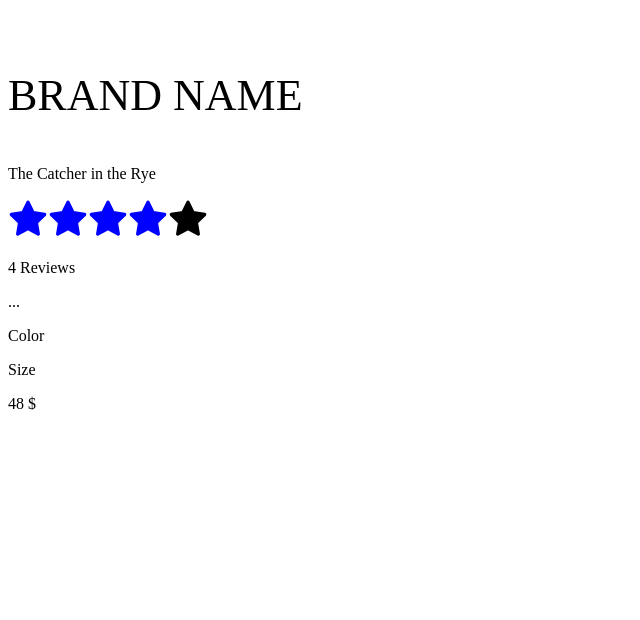
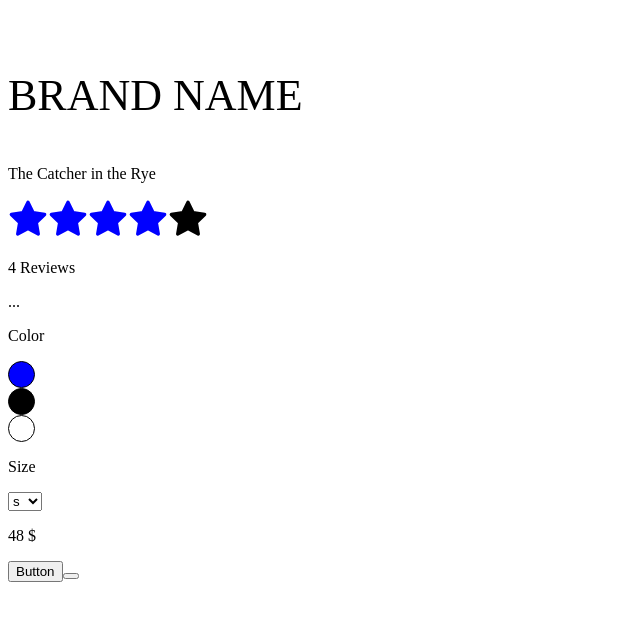
Before and after one commit to suadsuljovic/react3rdgen, a React (Vite) app in the folder react-practice/: page / in a window 1280 px wide. Shown: the top 620 px of the page, without its empty margins (0-640 px from the left). Built offline with nearby package versions, Linux system fonts and the light colour scheme.

Commit message:
class 22 prep

```diff
--- /dev/null
+++ b/react-practice/src/components/20/Button.jsx
@@ -0,0 +1,5 @@
+const Button = (props) => {
+  return <button onClick={() => props?.onClick()}>{props.title}</button>;
+};
+
+export default Button;
--- a/react-practice/src/components/20/ProductCard.jsx
+++ b/react-practice/src/components/20/ProductCard.jsx
@@ -1,4 +1,7 @@
-import Star from "./Star";
+import Button from "./Button";
+import RoundButton from "./RoundButton";
+import Select from "./Select";
+
 import Text from "./Text";
 import Rating from "./rating";
 
@@ -23,18 +26,18 @@
 
         <div>
           <Text type="t3" text="Color" />
-          {/* <RoundButton color="blue"/>
-          <RoundButton />
-          <RoundButton /> */}
+          <RoundButton color="blue" />
+          <RoundButton color="black" />
+          <RoundButton color="white" />
           <Text type="t3" text="Size" />
-          {/* <Select />  */}
+          <Select list={["s", "m", "l", "xl"]} />
         </div>
         {/* <Divider /> */}
 
         <div>
           <Text type="t4" text="48 $" />
-          {/* <Button />
-          <Button /> */}
+          <Button title="Button" />
+          <Button />
         </div>
       </div>
     </div>
--- /dev/null
+++ b/react-practice/src/components/20/RoundButton.jsx
@@ -0,0 +1,17 @@
+const RoundButton = (props) => {
+  return (
+    <div
+      style={{
+        width: 25,
+        height: 25,
+        borderRadius: 15,
+        background: props.color,
+        border: "1px solid black",
+        cursor: "pointer",
+      }}
+      onClick={() => props?.onClick()}
+    ></div>
+  );
+};
+
+export default RoundButton;
--- /dev/null
+++ b/react-practice/src/components/20/Select.jsx
@@ -0,0 +1,12 @@
+const Select = (props) => {
+  return (
+    <select>
+      {props?.list &&
+        props.list.length &&
+        props.list.map((element, index) => (
+          <option key={index}>{element}</option>
+        ))}
+    </select>
+  );
+};
+export default Select;
--- a/react-practice/src/components/20/index.jsx
+++ b/react-practice/src/components/20/index.jsx
@@ -17,6 +17,7 @@
         white: "new-white-product.jpg",
         black: "new-black-product.jpg",
       },
+      sizes: ["m", "l", "xl"],
       price: 59.99,
     },
     {
@@ -34,6 +35,7 @@
         white: "newest-white-product.jpg",
         black: "newest-black-product.jpg",
       },
+      sizes: ["s", "m", "l", "xl"],
       price: 69.99,
     },
   ];
```
